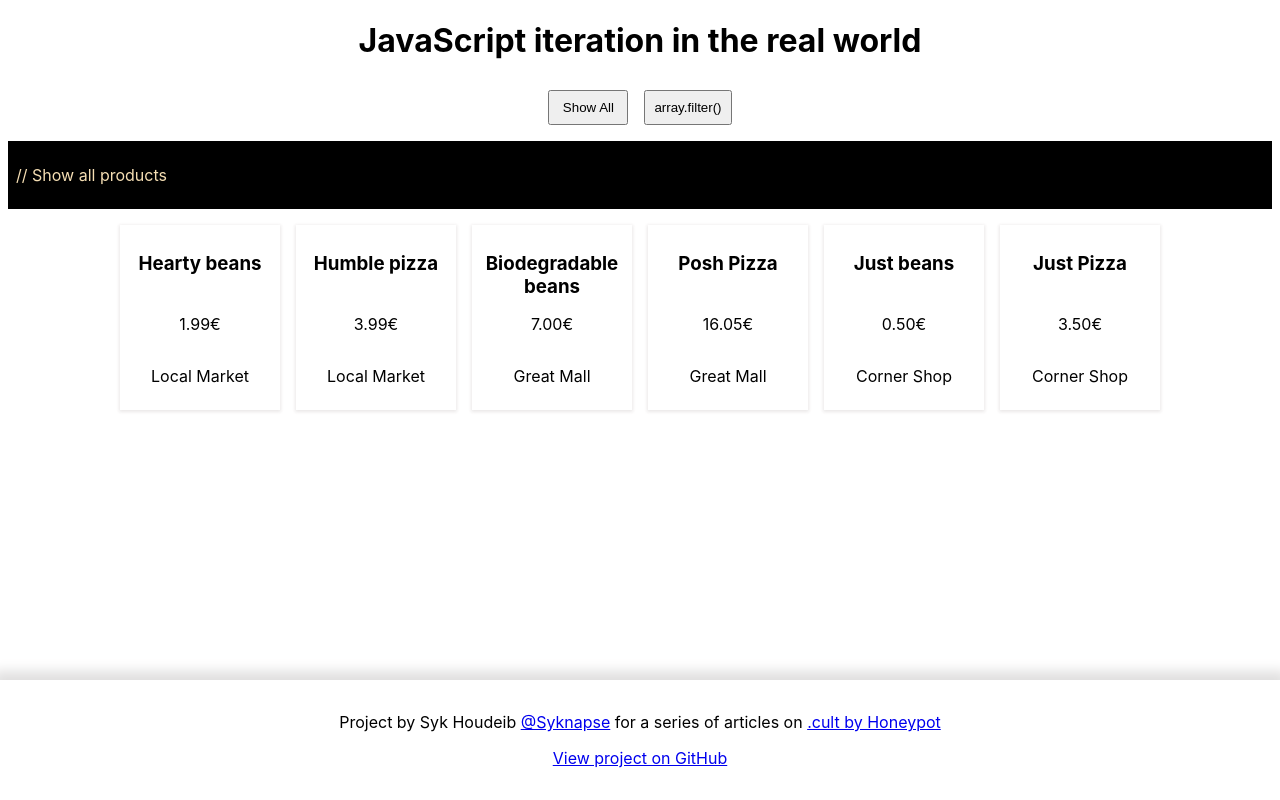
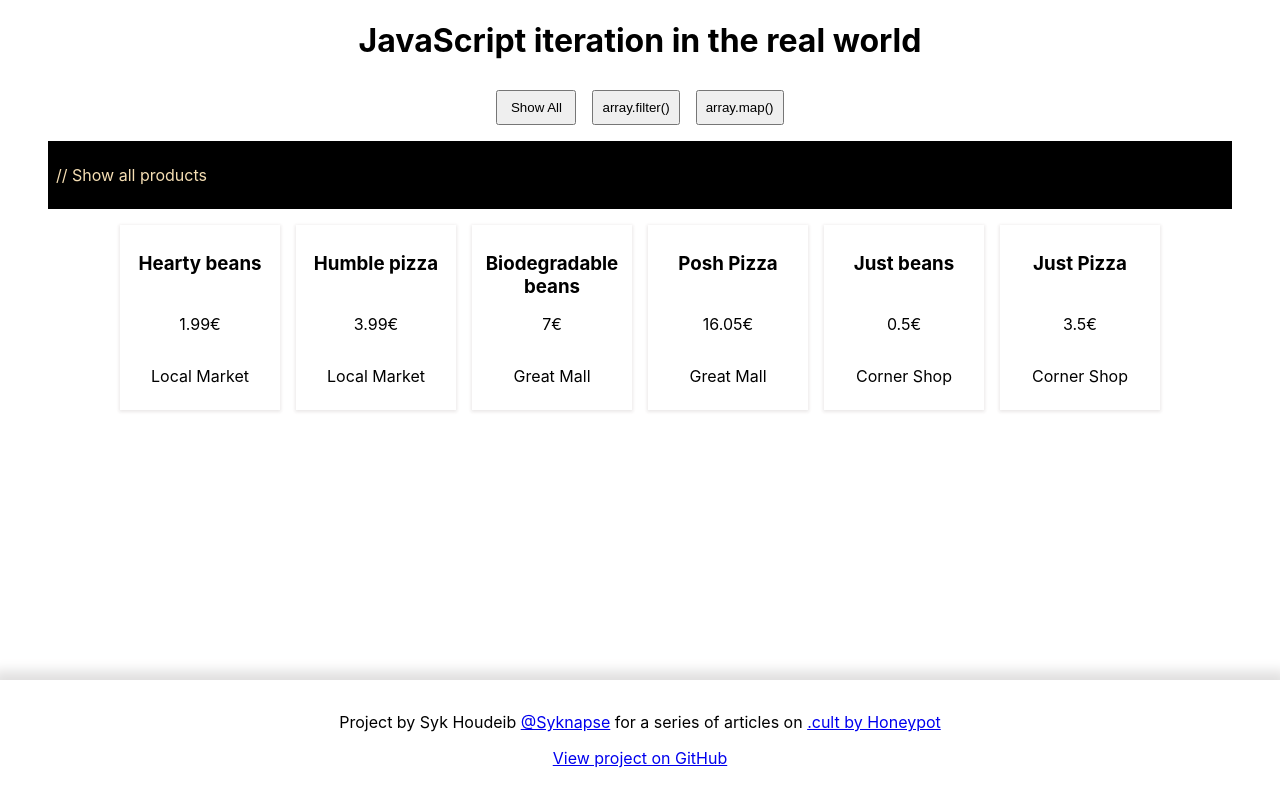
Before and after one commit to Syknapse/iteration_in_the_real_world, a React (Create React App) app: page / in a window 1280 px wide. Built offline with nearby package versions, Linux system fonts and the light colour scheme.

Commit message:
Implement map() example
Turn price into a number
Limit max width

```diff
--- a/src/Api/products.js
+++ b/src/Api/products.js
@@ -1,32 +1,32 @@
 const products = [
   {
     name: "Hearty beans",
-    price: "1.99€",
+    price: 1.99,
     market: "Local Market",
   },
   {
     name: "Humble pizza",
-    price: "3.99€",
+    price: 3.99,
     market: "Local Market",
   },
   {
     name: "Biodegradable beans",
-    price: "7.00€",
+    price: 7.0,
     market: "Great Mall",
   },
   {
     name: "Posh Pizza",
-    price: "16.05€",
+    price: 16.05,
     market: "Great Mall",
   },
   {
     name: "Just beans",
-    price: "0.50€",
+    price: 0.5,
     market: "Corner Shop",
   },
   {
     name: "Just Pizza",
-    price: "3.50€",
+    price: 3.5,
     market: "Corner Shop",
   },
 ];
--- a/src/components/ProductList/ProductList.jsx
+++ b/src/components/ProductList/ProductList.jsx
@@ -19,11 +19,24 @@ const ProductList = ({ products }) => {
     setSnippet(codeSnippets["FILTER"]);
   };
 
+  const handleMap = () => {
+    const discountedProducts = products.map((product) => {
+      const discountedPrice = product.price - (product.price * 10) / 100;
+      return {
+        ...product,
+        price: discountedPrice.toFixed(2),
+      };
+    });
+    setDisplayProducts(discountedProducts);
+    setSnippet(codeSnippets["MAP"]);
+  };
+
   return (
     <div className="product-list">
       <div className="buttons-container">
         <button onClick={() => handleDisplayAll()}>Show All</button>
         <button onClick={() => handleFilter()}>array.filter()</button>
+        <button onClick={() => handleMap()}>array.map()</button>
       </div>
       <div className="info-container">
         {snippet.description && <p>{snippet.description}</p>}
@@ -33,7 +46,7 @@ const ProductList = ({ products }) => {
         {displayProducts.map((product) => (
           <div key={product.name} className={"card"}>
             <h3>{product.name}</h3>
-            <p>{product.price}</p>
+            <p>{product.price}€</p>
             <p>{product.market}</p>
           </div>
         ))}
--- a/src/components/ProductList/codeSnippets.js
+++ b/src/components/ProductList/codeSnippets.js
@@ -9,7 +9,17 @@ const codeSnippets = {
     description: "// Show only products from the Great Mall",
     href: {
       github:
-        "https://github.com/Syknapse/iteration_in_the_real_world/blob/main/src/components/ProductList/ProductList.jsx#L16",
+        "https://github.com/Syknapse/iteration_in_the_real_world/blob/main/src/components/ProductList/ProductList.jsx#L15",
+      article: "https://cult.honeypot.io/contributors/syk-houdeib",
+    },
+  },
+  MAP: {
+    type: "array.map()",
+    code: "products.map((product) => ({...product, price: (product.price - (product.price * 10) / 100).toFixed(2)})",
+    description: "// Apply a 10% discount on all products",
+    href: {
+      github:
+        "https://github.com/Syknapse/iteration_in_the_real_world/blob/main/src/components/ProductList/ProductList.jsx#L23",
       article: "https://cult.honeypot.io/contributors/syk-houdeib",
     },
   },
--- a/src/components/ProductList/productList.css
+++ b/src/components/ProductList/productList.css
@@ -1,6 +1,8 @@
 .product-list {
   display: flex;
   flex-direction: column;
+  max-width: 1200px;
+  margin: auto;
 }
 
 .product-list:after {
```
